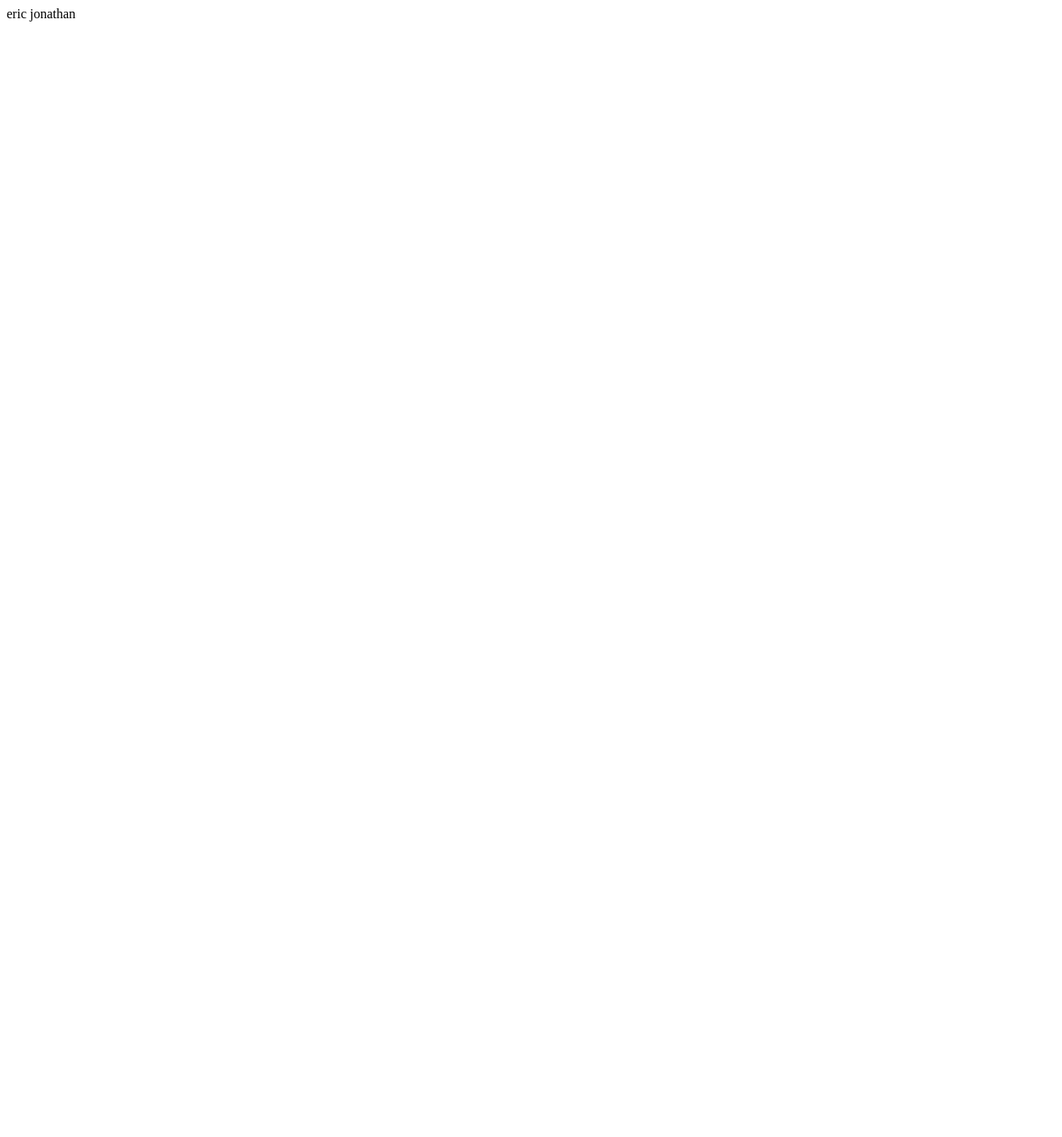
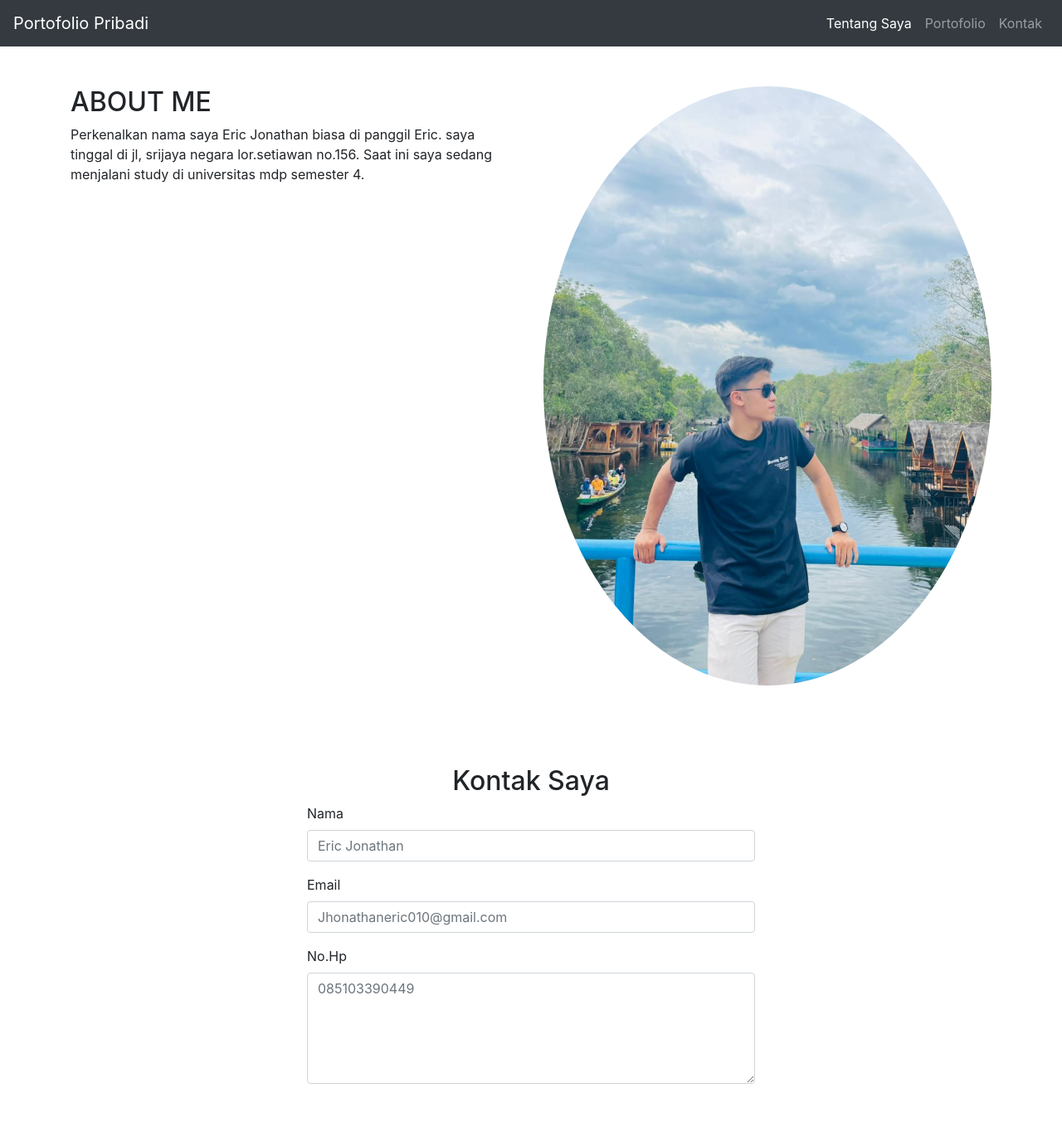
Before and after one commit to EricJonathan22/portofolio-saya2, a plain HTML site: page index.html in a window 1280 px wide. Shown: the whole page at 83% size. Before the commit the page ends 800 px from the top, so only its background shows below. Drawn offline with nearby package versions, Linux system fonts and the light colour scheme.

Commit message:
updated
p

```diff
--- a/index.html
+++ b/index.html
@@ -1,11 +1,82 @@
 <!DOCTYPE html>
 <html lang="en">
 <head>
-    <meta charset="UTF-8">
-    <meta name="viewport" content="width=device-width, initial-scale=1.0">
-    <title>Document</title>
+  <meta charset="UTF-8">
+  <meta name="viewport" content="width=device-width, initial-scale=1.0">
+  <title>Portofolio Pribadi</title>
+
+  <link href="https://stackpath.bootstrapcdn.com/bootstrap/4.5.2/css/bootstrap.min.css" rel="stylesheet">
+
+  <style>
+
+  </style>
 </head>
 <body>
-    eric jonathan
+
+
+<nav class="navbar navbar-expand-lg navbar-dark bg-dark">
+  <a class="navbar-brand" href="#">Portofolio Pribadi</a>
+  <button class="navbar-toggler" type="button" data-toggle="collapse" data-target="#navbarNav" aria-controls="navbarNav" aria-expanded="false" aria-label="Toggle navigation">
+    <span class="navbar-toggler-icon"></span>
+  </button>
+  <div class="collapse navbar-collapse" id="navbarNav">
+    <ul class="navbar-nav ml-auto">
+      <li class="nav-item active">
+        <a class="nav-link" href="#about">Tentang Saya</a>
+      </li>
+      <li class="nav-item">
+        <a class="nav-link" href="#portfolio">Portofolio</a>
+      </li>
+      <li class="nav-item">
+        <a class="nav-link" href="#contact">Kontak</a>
+      </li>
+    </ul>
+  </div>
+</nav>
+
+<!-- About Section -->
+<section id="about" class="py-5">
+  <div class="container">
+    <div class="row">
+      <div class="col-md-6">
+        <h2>ABOUT ME</h2>
+        <p>Perkenalkan nama saya Eric Jonathan biasa di panggil Eric. saya tinggal di jl, srijaya negara lor.setiawan no.156. Saat ini saya sedang menjalani study di universitas mdp semester 4.</p>
+
+      </div>
+      <div class="col-md-6">
+        <img src="WhatsApp Image 2024-03-30 at 15.12.17_bae87959.jpg"C:\Users\User\Downloads\WhatsApp Image 2024-03-30 at 15.12.17_bae87959.jpg"" alt="Foto Profil" class="img-fluid rounded-circle">
+      </div>
+    </div>
+  </div>
+</section>
+
+
+<section id="contact" class="py-5">
+  <div class="container">
+    <h2 class="text-center">Kontak Saya</h2>
+    <div class="row">
+      <div class="col-md-6 mx-auto">
+        <form>
+          <div class="form-group">
+            <label for="name">Nama</label>
+            <input type="text" class="form-control" id="name" placeholder="Eric Jonathan">
+          </div>
+          <div class="form-group">
+            <label for="email">Email</label>
+            <input type="email" class="form-control" id="email" placeholder="Jhonathaneric010@gmail.com">
+          </div>
+          <div class="form-group">
+            <label for="message">No.Hp</label>
+            <textarea class="form-control" id="message" rows="5" placeholder="085103390449"></textarea>
+          </div>
+
+        </form>
+      </div>
+    </div>
+  </div>
+</section>
+
+
+<script src="https://stackpath.bootstrapcdn.com/bootstrap/4.5.2/js/bootstrap.min.js"></script>
 </body>
 </html>
```
Also changed, not shown: WhatsApp Image 2024-03-30 at 15.12.17_bae87959.jpg (added).
